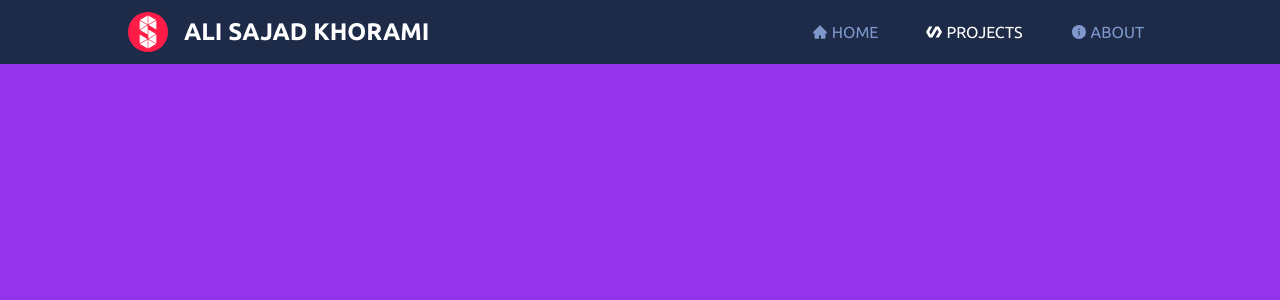
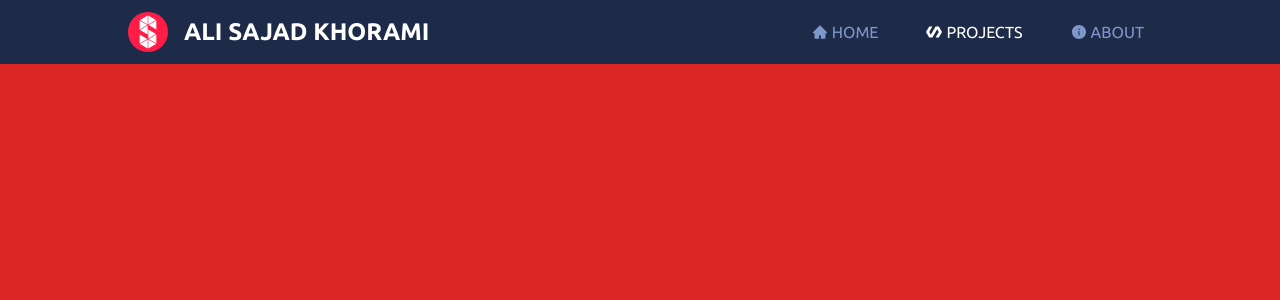
Before and after one commit to sabotack/sajad, a React (Vite) app: page /projects in a window 1280 px wide. Shown: the top 300 px of the page. Built offline with nearby package versions, Linux system fonts and the light colour scheme.

Commit message:
Change color

```diff
--- a/src/pages/Projects/Projects.tsx
+++ b/src/pages/Projects/Projects.tsx
@@ -4,7 +4,7 @@ function Projects() {
     return (
         <>
         <Navbar/>
-        <div className="w-screen h-screen bg-purple-600">
+        <div className="w-screen h-screen bg-red-600">
 
         </div>
         </>
```
